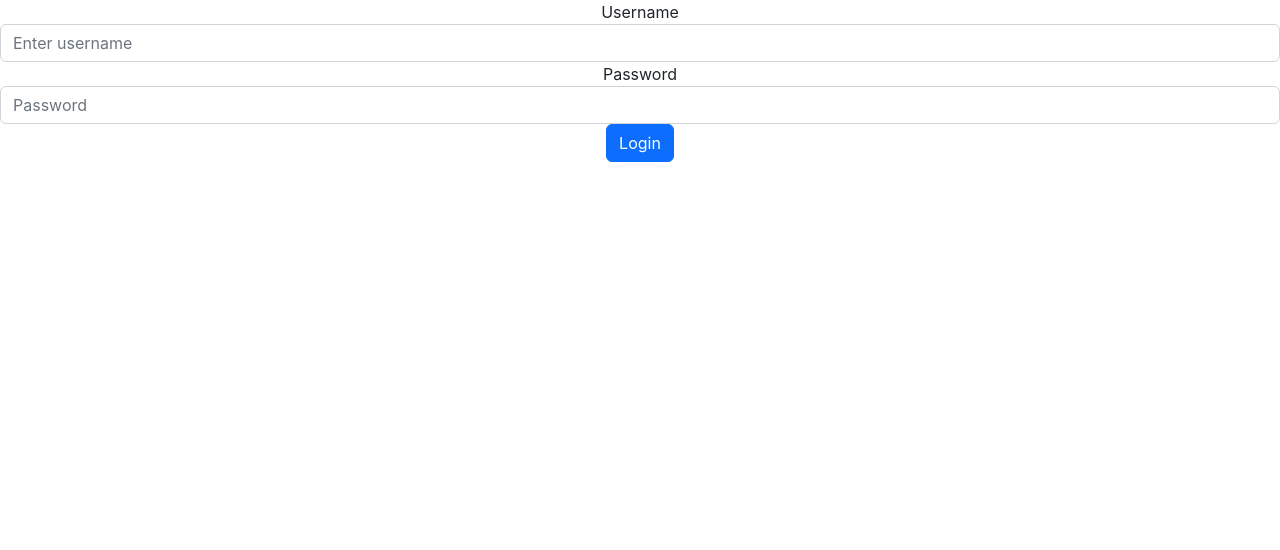
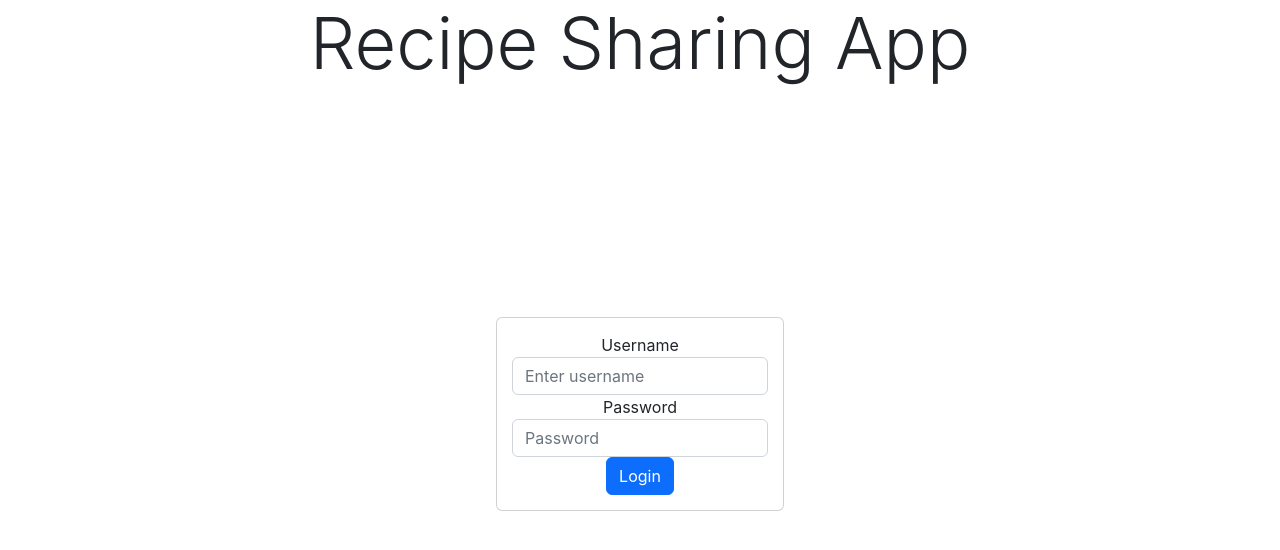
Before and after one commit to jeje1197/Recipe-Sharing-App, a React (Create React App) app in the folder recipe-front-end/: page /myrecipes in a window 1280 px wide. Shown: the top 550 px of the page. Built offline with nearby package versions, Linux system fonts and the light colour scheme.

Commit message:
Adjusted styling: html, body 100%

```diff
--- a/recipe-front-end/src/App.css
+++ b/recipe-front-end/src/App.css
@@ -1,5 +1,6 @@
 .App {
   text-align: center;
+  height: 100%;
 }
 
 .App-logo {
--- a/recipe-front-end/src/App.js
+++ b/recipe-front-end/src/App.js
@@ -8,6 +8,7 @@ import MyRecipes from './components/MyRecipes';
 
 function App() {
   let loggedIn = false
+
   return (
     <div className="App">
       { loggedIn ?
--- a/recipe-front-end/src/components/Login.js
+++ b/recipe-front-end/src/components/Login.js
@@ -1,23 +1,43 @@
 function Login() {
-    const sendLoginInfo = () => {
+
+    const sendLoginInfo = (username, password) => {
+        // Sends Credentials to Backend for Validation
 
     }
 
     return (
+        <div style={{height: "80%"}}>
+            <h1 className="display-2">Recipe Sharing App</h1>
+
+            <div style={{
+                display: "flex",
+                height: "100%",
+                flexDirection: "column",
+                alignItems: "center",
+                justifyContent: "center"
+                }}>
+
+                <div className="card" style={{
+                    width: "18rem",
+                    padding: "15px",
+                    }}>
                     <form>
                         <div className="form-group">
-                <label for="inputUsername">Username</label>
+                            <label htmlFor="inputUsername">Username</label>
                             <input type="text" className="form-control" id="inputUsername" aria-describedby="emailHelp" placeholder="Enter username"/>
                         </div>
                         <div className="form-group">
-                <label for="inputPassword">Password</label>
+                            <label htmlFor="inputPassword">Password</label>
                             <input type="password" className="form-control" id="inputPassword" placeholder="Password"/>
                         </div>
-            <button type="submit" className="btn btn-primary"
+                        <button className="btn btn-primary"
                             onClick={ () => { sendLoginInfo() } }>
                             Login
                         </button>
                     </form>
+                </div>
+            </div>
+        </div>
     );
 }
 
--- a/recipe-front-end/src/index.css
+++ b/recipe-front-end/src/index.css
@@ -1,4 +1,9 @@
+html {
+  height: 100%;
+}
+
 body {
+  height: 100%;
   margin: 0;
   font-family: -apple-system, BlinkMacSystemFont, 'Segoe UI', 'Roboto', 'Oxygen',
     'Ubuntu', 'Cantarell', 'Fira Sans', 'Droid Sans', 'Helvetica Neue',
@@ -7,6 +12,10 @@ body {
   -moz-osx-font-smoothing: grayscale;
 }
 
+#root {
+  height: 100%;
+}
+
 code {
   font-family: source-code-pro, Menlo, Monaco, Consolas, 'Courier New',
     monospace;
```
Lines whose indentation alone changed are shown as unchanged.
